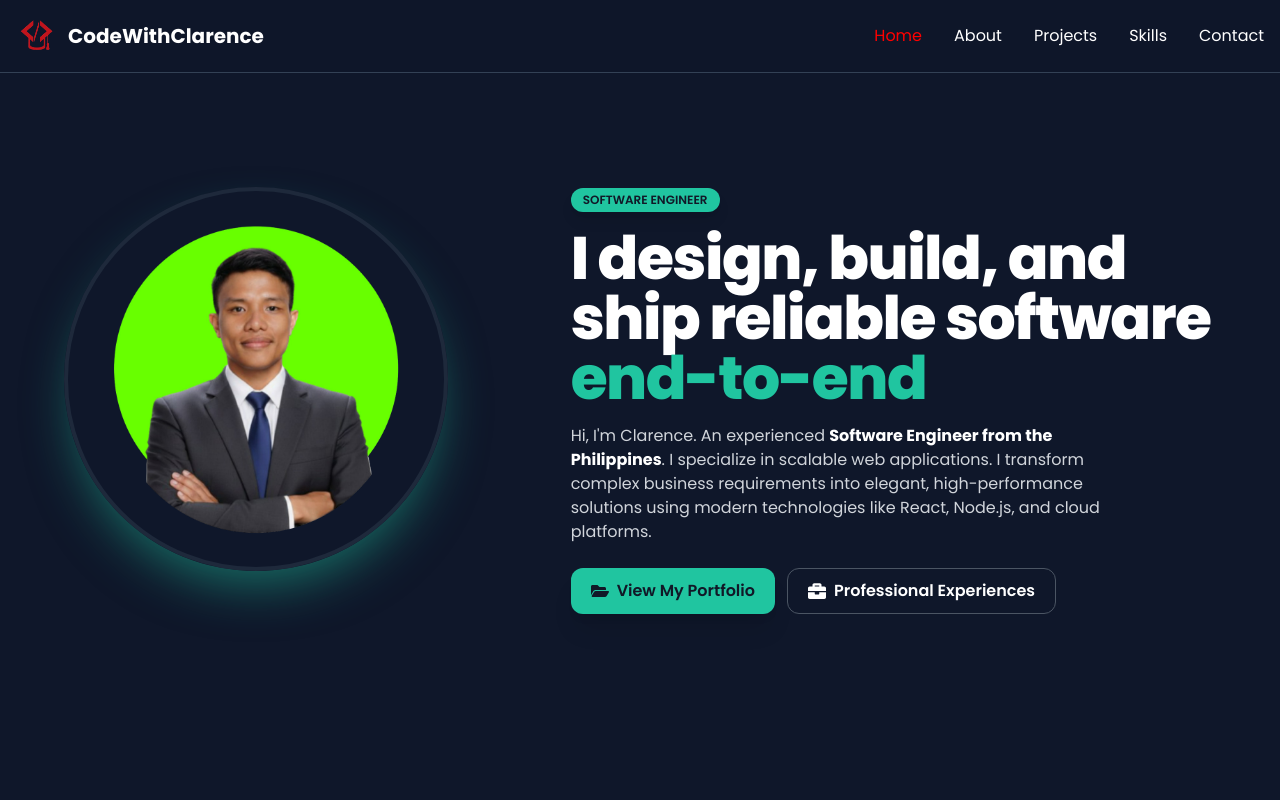
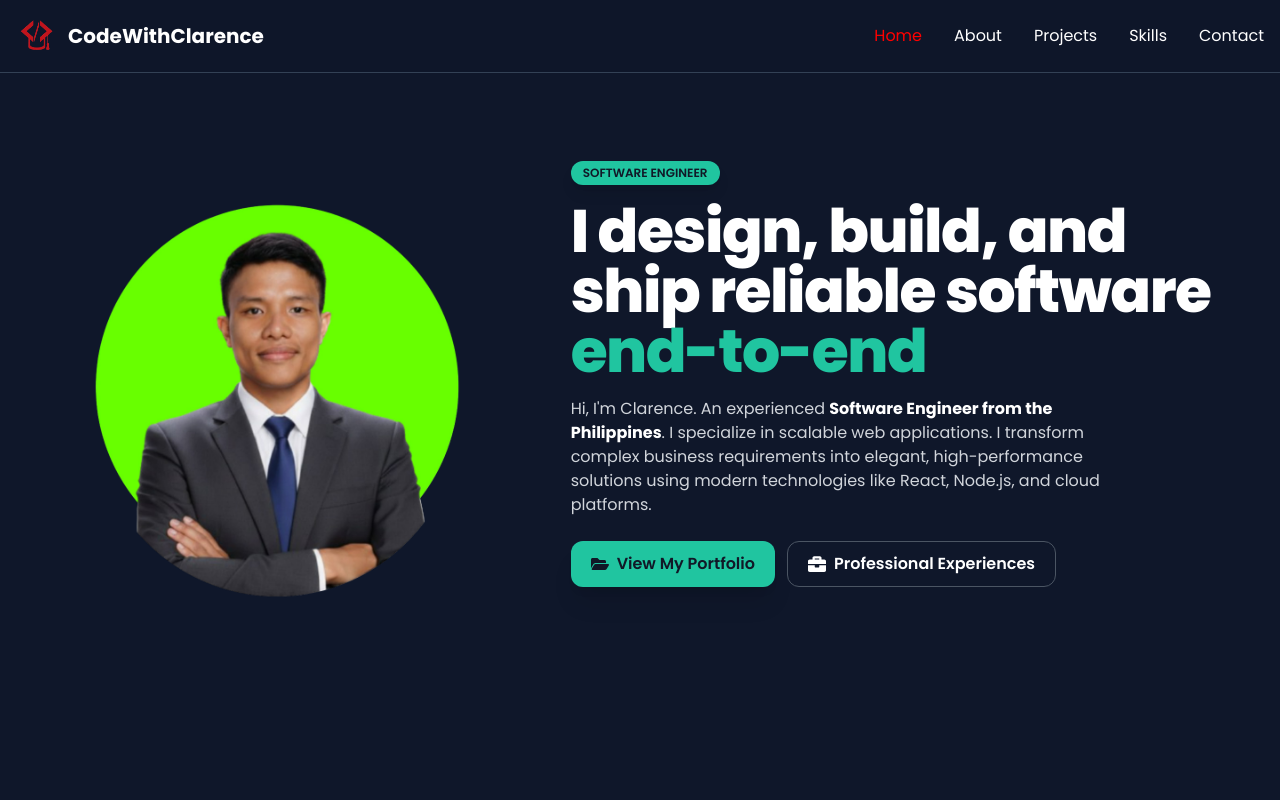
Before and after one commit to Clarence140/CodeWithClarence, a React (Vite) app: page / in a window 1280 px wide. Shown: the top 800 px of the page. Built offline with nearby package versions, Linux system fonts and the light colour scheme.

Commit message:
Hero Section 20% progress

```diff
--- a/src/pages/Home/components/Hero.jsx
+++ b/src/pages/Home/components/Hero.jsx
@@ -23,21 +23,15 @@ const Hero = () => {
     >
       <div className="container mx-auto px-4 md:px-8 lg:px-16">
         <div className="grid grid-cols-1 lg:grid-cols-12 gap-10 lg:gap-16 items-start">
-          {/* Left Column: Circular Image (lg:col-span-5) */}
-          <div className={`lg:col-span-5 flex justify-center lg:justify-start lg:items-start transition-all duration-700 ease-in-out ${
+          {/* Left Column: Image (lg:col-span-5) */}
+          <div className={`lg:col-span-5 flex justify-center lg:justify-start lg:items-start lg:-ml-4 transition-all duration-700 ease-in-out ${
             inView ? "opacity-100 translate-y-0" : "opacity-0 translate-y-10"
           }`}>
-            <div className="relative w-72 h-72 sm:w-80 sm:h-80 md:w-96 md:h-96">
-              <img
-                src="/Logos/ProfilePic.png"
-                alt="Clarence Sumagang - Software Engineer"
-                className="w-full h-full object-cover rounded-full shadow-2xl"
-                style={{
-                  boxShadow: "0 25px 50px -12px rgba(32, 197, 160, 0.5)",
-                  border: "4px solid #1e293b"
-                }}
-              />
-            </div>
+            <img
+              src="/Logos/ProfilePic.png"
+              alt="Clarence Sumagang - Software Engineer"
+              className="w-76 h-76 sm:w-88 sm:h-88 md:w-[26rem] md:h-[26rem] lg:w-[30rem] lg:h-[30rem] object-cover"
+            />
           </div>
 
           {/* Right Column: Text and Buttons (lg:col-span-7) */}
```
